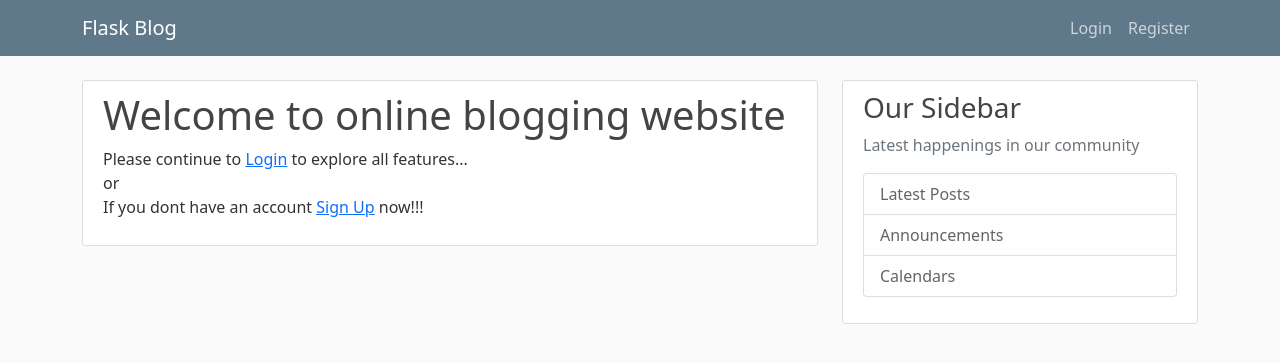
After one commit to rohithjnv96/on_blog, a Flask app: page /welcome in a window 1280 px wide. The commit adds this page. Shown: the top 363 px of the page. Run offline with Flask 3, Linux system fonts and the light colour scheme.

Commit message:
Minor improvements and bug fixes
* Bug Fix: set password pages email field turned to 'readonly' instead of disabled.
* Minor changes in layout.html
* Added: added welcome page and rewired initial page routing.
* Added: missing requirements

```diff
--- a/on_blog/__init__.py
+++ b/on_blog/__init__.py
@@ -16,6 +16,7 @@ bcrypt = Bcrypt()
 
 # flask-loging configs
 login_manager = LoginManager()
+# redirects to this page when @login_required is used and user is not authenticated
 login_manager.login_view = 'users.login'
 # to prettify "please-login" message thrown by login manager
 login_manager.login_message_category = "danger"
--- a/on_blog/main/routes.py
+++ b/on_blog/main/routes.py
@@ -1,4 +1,6 @@
-from flask import Blueprint, request, render_template
+from flask import Blueprint, request, render_template, redirect, url_for, flash
+from flask_login import current_user, login_required
+
 from on_blog.models import Post
 
 main = Blueprint('main', __name__)
@@ -7,10 +9,15 @@ main = Blueprint('main', __name__)
 @main.route("/")
 @main.route("/home")
 def home():
+    if not current_user.is_authenticated:
+        return redirect(url_for('main.welcome'))
     page_no = request.args.get('page', default=1, type=int)
     posts = Post.query.order_by(Post.time.desc()).paginate(per_page=5, page=page_no)
     return render_template("home.html", posts=posts, title="Home Page")
 
-@main.route("/about")
-def about():
-    return render_template("about.html")
+@main.route("/welcome")
+def welcome():
+    if current_user.is_authenticated:
+        flash('User already logged in !!!', 'info')
+        return redirect(url_for('main.home'))
+    return render_template("welcome.html", title="Welcome Page")
--- a/on_blog/posts/routes.py
+++ b/on_blog/posts/routes.py
@@ -60,6 +60,7 @@ def new_post():
     return render_template('create_post.html', title="New Post", form = form, legend='Create Post ')
 
 @posts.route("/user/<string:username>")
+@login_required
 def user_posts(username):
     page_no = request.args.get('page', default=1, type=int)
     user = User.query.filter_by(username=username).first_or_404()
--- a/on_blog/templates/layout.html
+++ b/on_blog/templates/layout.html
@@ -20,8 +20,6 @@
             </button>
             <div class="collapse navbar-collapse" id="navbarToggle">
               <div class="navbar-nav me-auto">
-<!--                <a class="nav-item nav-link" href="{{ url_for('main.home')}}">Home</a>-->
-<!--                <a class="nav-item nav-link" href="{{ url_for('main.about')}}">About</a>-->
               </div>
               <span class="navbar-nav ms-auto">
                   {% if current_user.is_authenticated %}
@@ -56,12 +54,11 @@
           <div class="col-md-4">
             <div class="content-section">
               <h3>Our Sidebar</h3>
-              <p class='text-muted'>You can put any information here you'd like.
+              <p class='text-muted'>Latest happenings in our community
                 <ul class="list-group">
                   <li class="list-group-item list-group-item-light">Latest Posts</li>
                   <li class="list-group-item list-group-item-light">Announcements</li>
                   <li class="list-group-item list-group-item-light">Calendars</li>
-                  <li class="list-group-item list-group-item-light">etc</li>
                 </ul>
               </p>
             </div>
--- a/on_blog/templates/register.html
+++ b/on_blog/templates/register.html
@@ -72,6 +72,5 @@
         <small class="text-muted">
             Have Account Already? <a class="ml-2" href="{{url_for('users.login')}}">Sign In</a>
         </small>
-
     </div>
     {% endblock content%}
--- /dev/null
+++ b/on_blog/templates/welcome.html
@@ -0,0 +1,12 @@
+{% extends "layout.html" %}
+{% block content %}
+<div class="content-section">
+    <h1 class="h1">Welcome to online blogging website</h1>
+    <p>Please continue to <a href="{{ url_for('users.login') }}">Login</a> to explore all features... </a>
+        <br>
+        or
+        <br>
+        If you dont have an account <a class="ml-2" href="{{url_for('users.register')}}">Sign Up</a> now!!!
+    </p>
+</div>
+{% endblock content%}
--- a/on_blog/users/forms.py
+++ b/on_blog/users/forms.py
@@ -32,7 +32,7 @@ class RegistrationForm(FlaskForm):
 
 class EmailVerifiedSetPassword(FlaskForm):
     # email validators - not emplty and should follow email format
-    email = StringField('Email', validators=[DataRequired(), Email()], render_kw={'disabled': True})
+    email = StringField('Email', validators=[DataRequired(), Email()], render_kw={'readonly': True})
 
     #password validator - not empty
     password = PasswordField("Password", validators=[DataRequired()])
--- a/on_blog/users/routes.py
+++ b/on_blog/users/routes.py
@@ -90,6 +90,7 @@ def login():
     return render_template('login.html', title="Login", form=form)
 
 @users.route("/logout" , methods=['GET'])
+@login_required
 def logout():
     logout_user()
     return redirect(url_for('main.home'))
--- a/requirements.txt
+++ b/requirements.txt
@@ -34,3 +34,7 @@ tqdm @ file:///home/conda/feedstock_root/build_artifacts/tqdm_1677948868469/work
 urllib3 @ file:///home/conda/feedstock_root/build_artifacts/urllib3_1678635778344/work
 Werkzeug==2.3.6
 zstandard==0.19.0
+
+WTForms~=3.0.1
+Pillow~=9.5.0
+python-dotenv~=1.0.0
```
Also changed, not shown: instance/site.db, on_blog/static/profile_pics/692ad87892955183.jpeg (deleted), on_blog/static/profile_pics/7c8b00bb831fbaa5.jpeg (deleted), on_blog/static/profile_pics/a91e70eed01d278d.png (deleted), on_blog/static/profile_pics/b7d33a6809f037cb.jpeg (deleted), on_blog/static/profile_pics/bd1e041810166da7.jpeg (deleted), on_blog/static/profile_pics/c9a375d816fbab0f.jpeg (deleted), on_blog/static/profile_pics/eceb9168c9825c9e.jpeg (deleted).
